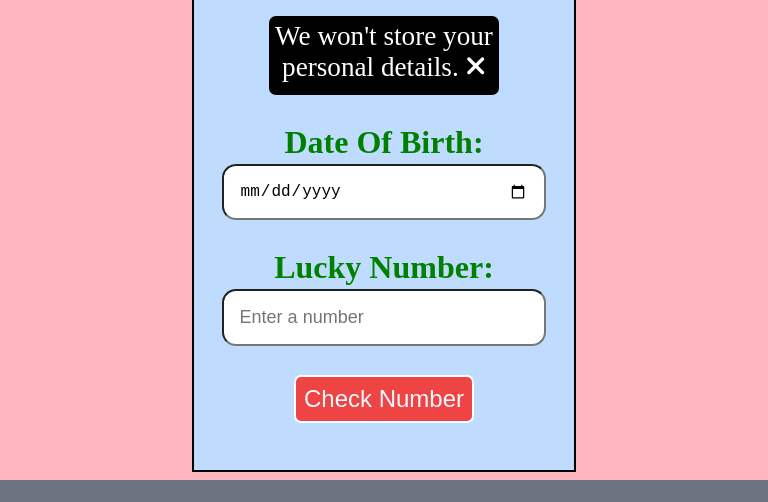
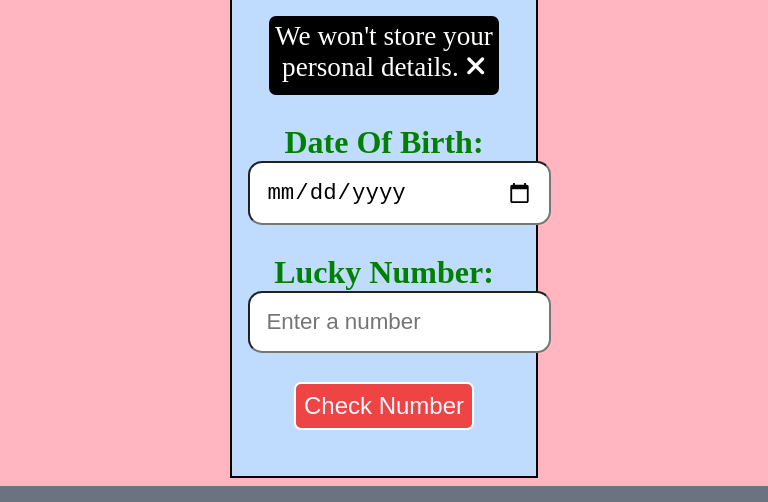
Before and after one commit to ranitasahaa1230/Birthdates-lucky-or-not-mark11, a plain HTML site: page index.html in a window 768 px wide. Shown: the part 89-591 px from the top of the page. Drawn offline with Linux system fonts and the light colour scheme.

Commit message:
changes done

```diff
--- a/style.css
+++ b/style.css
@@ -23,7 +23,7 @@ h1{
 
 .container{
     border: 2px solid black;
-    width:50vw;
+    max-width:40vw;
     margin: auto;
     padding: 1rem;
     padding-bottom: 0.5rem;
@@ -44,10 +44,10 @@ label{
 input{
     display: block;
     margin:auto;
-    width: 20.3rem;
+    width: 18.9rem;
     margin-top: 0.2rem;
     padding: 1rem;
-    font-size: large;
+    font-size: 1.4rem;
     border-radius: 14px;
 }
 
@@ -109,4 +109,7 @@ img:hover{
     body {
       background-color: lightpink;
     }
+    input{
+        margin: auto;
+    }
   }
```
